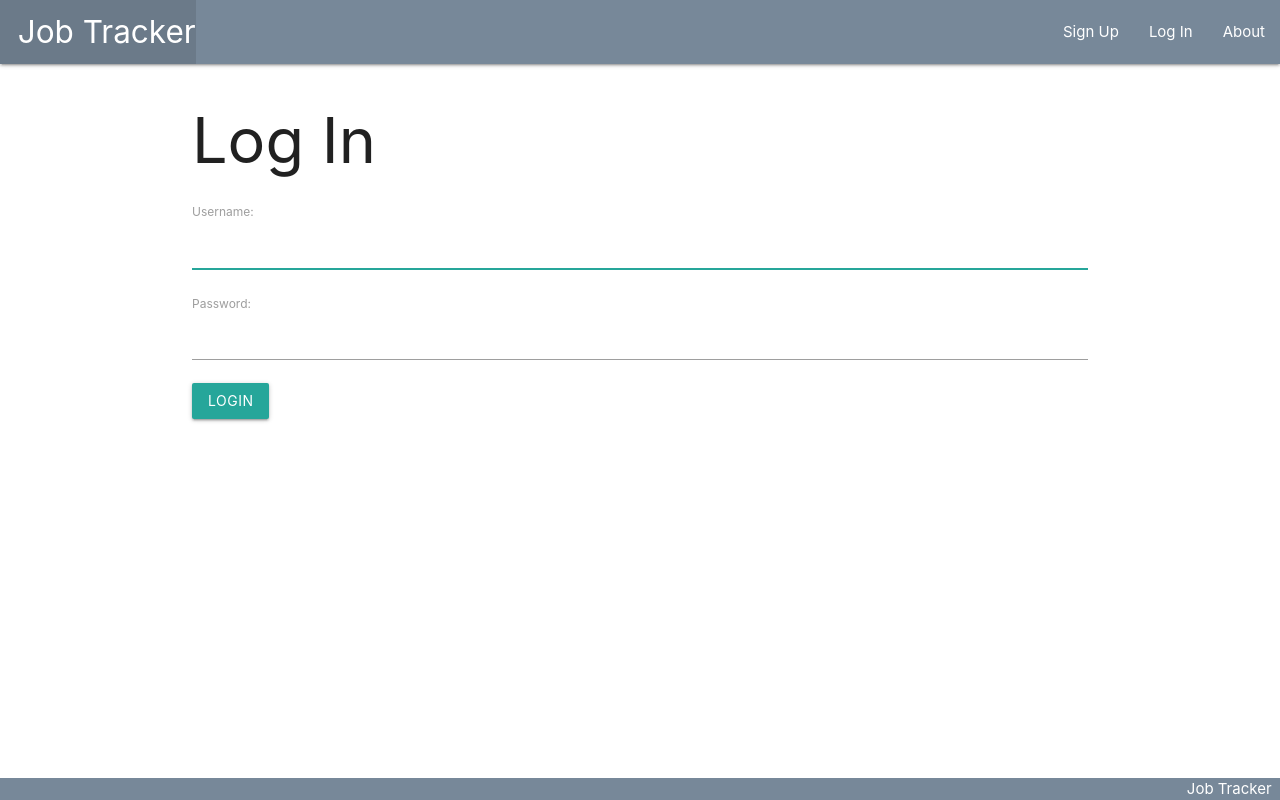
After one commit to maliqtaylor/job-tracker, a Django app: page /accounts/login/ in a window 1280 px wide. The commit adds this page. Run offline with Django 3.2, Linux system fonts and the light colour scheme.

Commit message:
complete mvp

```diff
--- a/jobtracker/jobtracker/settings.py
+++ b/jobtracker/jobtracker/settings.py
@@ -119,3 +119,5 @@ USE_TZ = True
 # https://docs.djangoproject.com/en/3.1/howto/static-files/
 
 STATIC_URL = '/static/'
+LOGIN_REDIRECT_URL = '/applications/'
+LOGOUT_REDIRECT_URL = '/'
--- a/jobtracker/jobtracker/urls.py
+++ b/jobtracker/jobtracker/urls.py
@@ -19,4 +19,5 @@ from django.urls import path, include
 urlpatterns = [
     path('admin/', admin.site.urls),
     path('', include('main_app.urls')),
+    path('accounts/', include('django.contrib.auth.urls')),
 ]
--- a/jobtracker/main_app/static/css/style.css
+++ b/jobtracker/main_app/static/css/style.css
@@ -14,10 +14,14 @@ footer.page-footer {
 }
 
 .detail{
-  min-height: 300px;
+  min-height: 400px;
   overflow: scroll;
 }
 
 .card-action{
-  margin-top: 70px;
+  margin-top: 200px;
 }
+
+.nav-wrapper, .page-footer{
+  background-color: lightslategrey;
+}
--- a/jobtracker/main_app/templates/base.html
+++ b/jobtracker/main_app/templates/base.html
@@ -21,8 +21,16 @@
           <li><a href="/" class="left brand-logo">&nbsp;&nbsp;Job Tracker</a></li>
         </ul>
         <ul class="right">
+          {% if user.is_authenticated %}
           <li><a href="{% url 'index'%}">My Applications</a></li>
           <li><a href="{% url 'applications_create' %}">Add Application</a></li>
+          <li><a href="{% url 'about' %}">About</a></li>
+          <li><a href="{% url 'logout' %}">Log Out</a></li>
+          {% else %}
+          <li><a href="{% url 'signup' %}">Sign Up</a></li>
+          <li><a href="{% url 'login' %}">Log In</a></li>
+          <li><a href="{% url 'about' %}">About</a></li>
+          {% endif %}
         </ul>
       </div>
     </nav>
@@ -32,7 +40,7 @@
     {% endblock %}
   </main>
   <footer class="page-footer">
-    <div class="right">All Rights Reserved, &copy; 2019 Cat Collector &nbsp;</div>
+    <div class="right"> Job Tracker &nbsp;</div>
   </footer>
 </body>
 
--- a/jobtracker/main_app/templates/home.html
+++ b/jobtracker/main_app/templates/home.html
@@ -1,5 +1,4 @@
 {% extends 'base.html' %}
 {% block content%}
-
-<h1>Home</h1>
+<h1>Welcome to the Job Tracker</h1>
 {% endblock %}
--- /dev/null
+++ b/jobtracker/main_app/templates/registration/login.html
@@ -0,0 +1,13 @@
+{% extends 'base.html' %}
+{% block content %}
+
+<h1>Log In</h1>
+
+<form method="post" action="{% url 'login' %}">
+  {% csrf_token %}
+  {{ form.as_p }}
+  <input type="submit" class="btn" value="login">
+  <input type="hidden" name="next" value="{{ next }}">
+</form>
+
+{% endblock %}
--- a/jobtracker/main_app/urls.py
+++ b/jobtracker/main_app/urls.py
@@ -10,4 +10,5 @@ urlpatterns = [
   path('applications/<int:pk>/update/', views.ApplicationUpdate.as_view(), name='applications_update'),
   path('items/<int:pk>/delete/', views.ApplicationDelete.as_view(), name='applications_delete'),
   path('applications/<int:app_id>/add_interview/', views.add_interview, name='add_interview'),
+  path('accounts/signup/', views.signup, name='signup'),
 ]
```
Also changed, not shown: jobtracker/main_app/models.py (+8 -0 lines), jobtracker/main_app/templates/about.html (+8 -2 lines), jobtracker/main_app/templates/registration/signup.html (added, +14 -0 lines), jobtracker/main_app/views.py (+36 -4 lines), README.md, jobtracker/main_app/migrations/0006_auto_20210210_0945.py (added).
